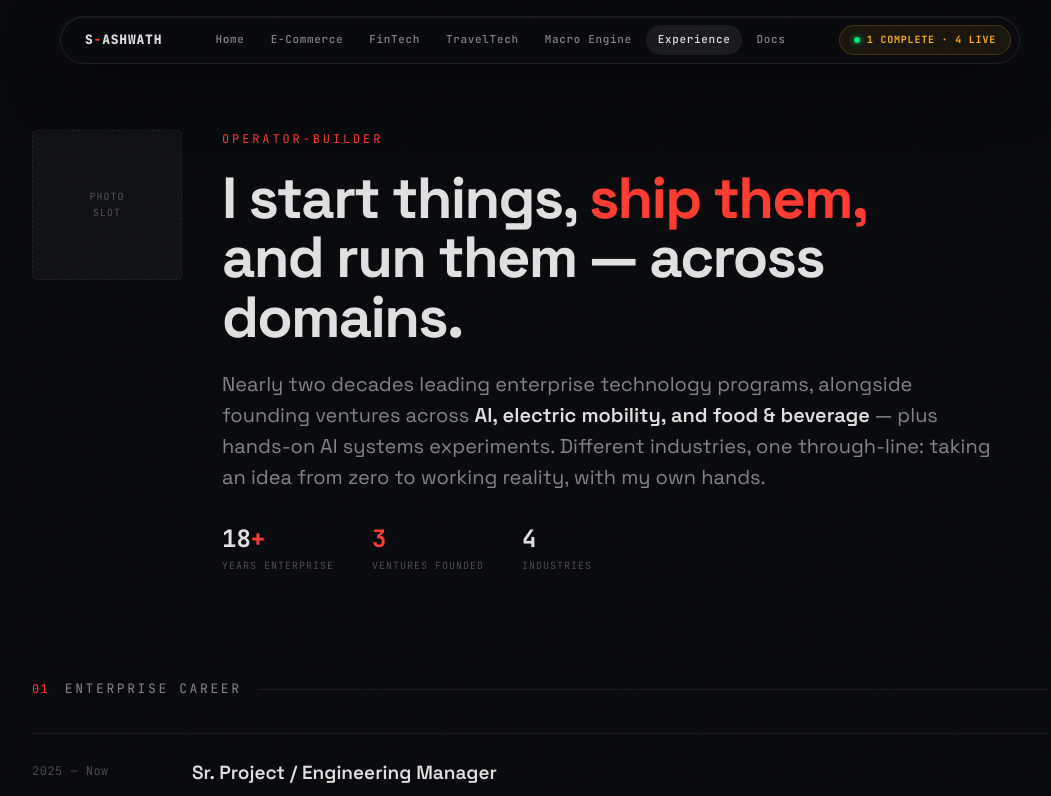
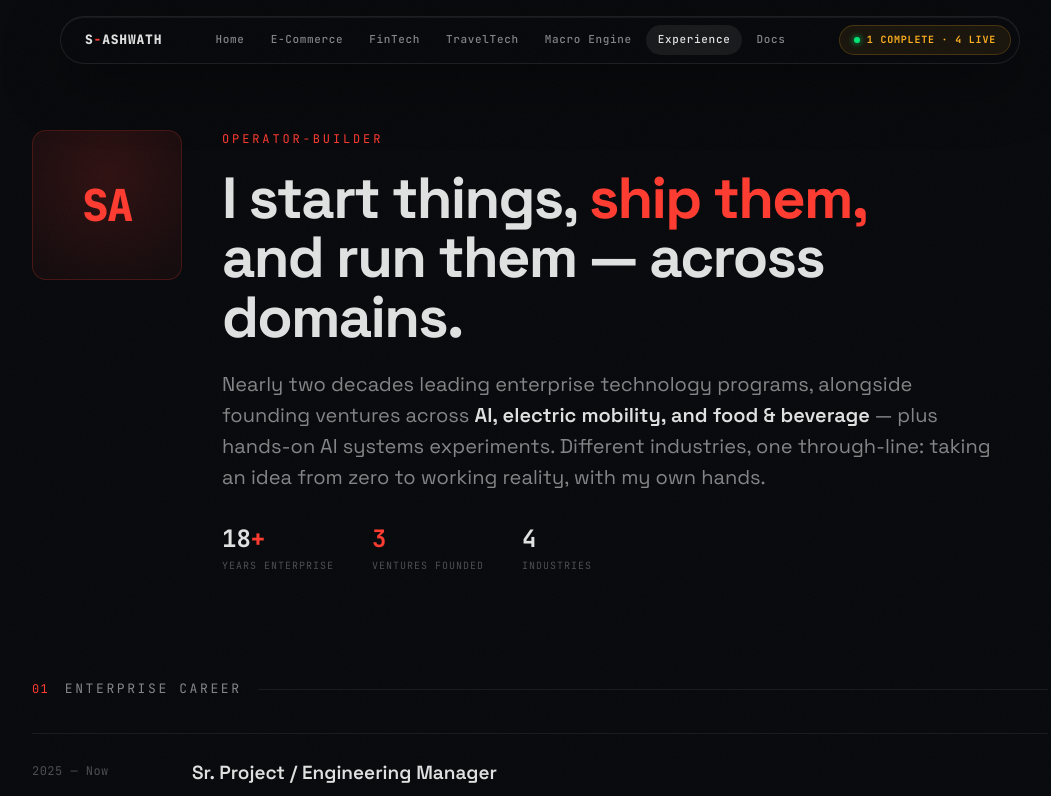
Before and after one commit to Ashwath-VS/s-ashwath-next, a Next.js app: page /experience in a window 1280 px wide. Shown: the top 796 px of the page, without its empty margins (100-1151 px from the left). Built offline with nearby package versions, Linux system fonts and the light colour scheme.

Commit message:
polish: replace 'PHOTO SLOT' placeholder with styled SA initials avatar
- Dashed placeholder box -> polished 150px box with red tinted bg,
  radial gradient wash, and 'SA' monogram at 44px font
- Same squircle border radius (14px) and accent-color palette

```diff
--- a/app/experience/page.tsx
+++ b/app/experience/page.tsx
@@ -116,29 +116,38 @@ export default function ExperiencePage() {
               alignItems: 'start',
             }}
           >
-            {/* Photo slot */}
+            {/* Avatar — initials */}
             <motion.div
               variants={fadeUp}
               style={{
                 width: isMobile ? 80 : 150,
                 height: isMobile ? 80 : 150,
-                borderRadius: 5,
-                border: '1px dashed var(--border)',
-                background: 'var(--surface)',
+                borderRadius: 14,
+                border: '1px solid rgba(255,59,48,0.22)',
+                background: 'rgba(255,59,48,0.05)',
                 display: 'flex',
                 alignItems: 'center',
                 justifyContent: 'center',
+                flexShrink: 0,
+                position: 'relative',
+                overflow: 'hidden',
               }}
             >
+              {/* Radial wash */}
+              <div style={{
+                position: 'absolute', inset: 0, pointerEvents: 'none',
+                background: 'radial-gradient(ellipse 80% 80% at 50% 30%, rgba(255,59,48,0.12), transparent)',
+              }} />
               <span style={{
                 fontFamily: 'var(--mono)',
-                fontSize: 10,
-                letterSpacing: '0.1em',
-                color: 'var(--txt-faint)',
-                textAlign: 'center',
-                lineHeight: 1.6,
+                fontSize: isMobile ? 26 : 44,
+                fontWeight: 800,
+                letterSpacing: '-0.04em',
+                color: 'var(--acc)',
+                lineHeight: 1,
+                position: 'relative',
               }}>
-                PHOTO<br />SLOT
+                SA
               </span>
             </motion.div>
 
```
